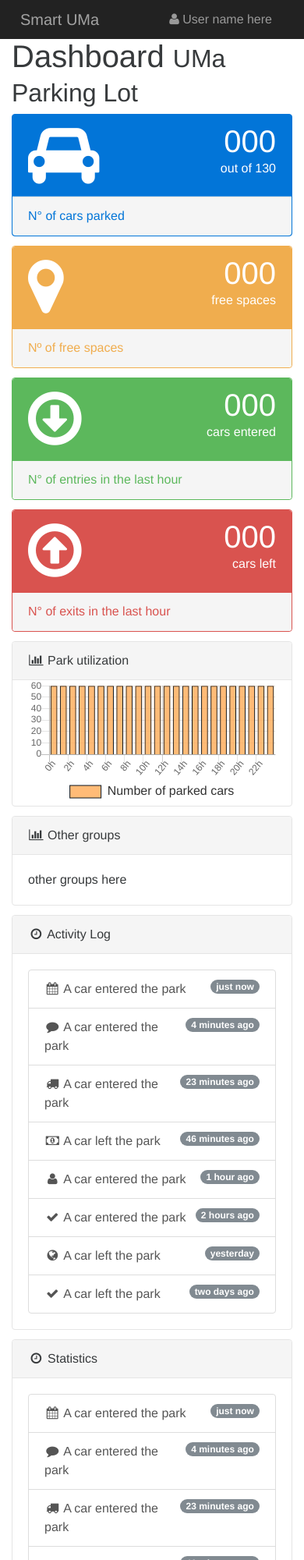
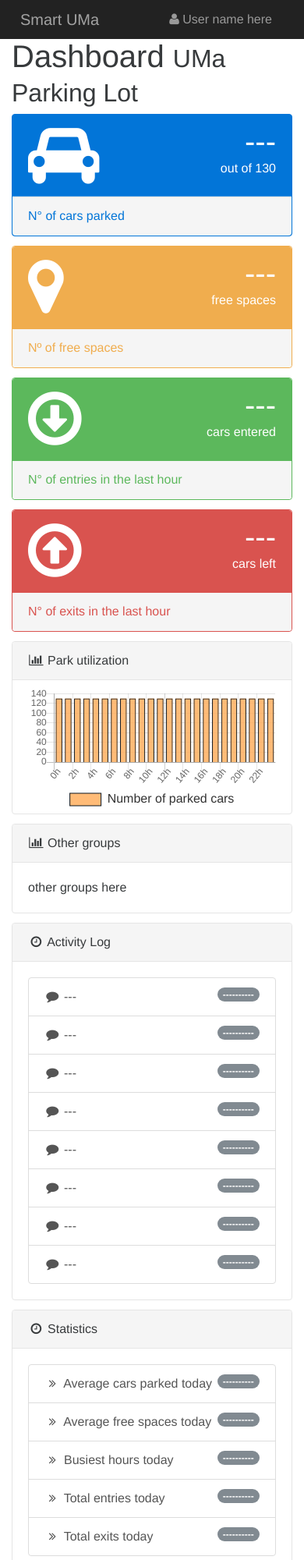
Before and after one commit to dcx2202/SmartUMa, a plain HTML site: page dashboard/index.html in a window 390 px wide. Shown: the top 2000 px of the page at 78% size. Drawn offline with nearby package versions, Linux system fonts and the light colour scheme; no server answers.

Commit message:
dashboard progress

```diff
--- a/dashboard/css/default.css
+++ b/dashboard/css/default.css
@@ -6,4 +6,5 @@ body {
   width: 90%;
   max-height: 450px;
   margin: 0 auto;
+  padding-top: 10px;
 }
--- a/dashboard/index.html
+++ b/dashboard/index.html
@@ -36,7 +36,7 @@
       <!-- Top Menu Items -->
       <div class="nav navbar-nav top-nav navbar-right pull-xs-right">
         <li class="nav-item">
-          <a href="#" class="nav-link" id='username' onclick="logout()">
+          <a class="nav-link" id='username' onclick="logout()">
             <i class="fa fa-user"></i>
             User name here
           </a>
@@ -67,13 +67,13 @@
                     <i class="fa fa-car fa-5x"></i>
                   </div>
                   <div class="col-xs-9 text-xs-right">
-                    <div class="huge" id='number_of_cars_parked'>000</div>
+                    <div class="huge" id='number_of_cars_parked'>---</div>
                     <div>out of 130</div>
                   </div>
                 </div>
               </div>
               <div class="card-footer card-default">
-                <a href="#">
+                <a>
                   <span class="pull-xs-left">N° of cars parked</span>
                   <span class="pull-xs-right"></span>
                   <div class="clearfix"></div>
@@ -89,13 +89,13 @@
                     <i class="fa fa-map-marker fa-5x"></i>
                   </div>
                   <div class="col-xs-9 text-xs-right">
-                    <div class="huge" id='number_of_free_spaces'>000</div>
+                    <div class="huge" id='number_of_free_spaces'>---</div>
                     <div>free spaces</div>
                   </div>
                 </div>
               </div>
               <div class="card-footer card-yellow">
-                <a href="#">
+                <a>
                   <span class="pull-xs-left">Nº of free spaces</span>
                   <span class="pull-xs-right"></span>
                   <div class="clearfix"></div>
@@ -111,13 +111,13 @@
                     <i class="fa fa-arrow-circle-o-down fa-5x"></i>
                   </div>
                   <div class="col-xs-9 text-xs-right">
-                    <div class="huge" id='number_of_entries_last_hour'>000</div>
+                    <div class="huge" id='number_of_entries_last_hour'>---</div>
                     <div>cars entered</div>
                   </div>
                 </div>
               </div>
               <div class="card-footer card-green">
-                <a href="#">
+                <a>
                   <span class="pull-xs-left">N° of entries in the last hour</span>
                   <span class="pull-xs-right"></span>
                   <div class="clearfix"></div>
@@ -133,13 +133,13 @@
                     <i class="fa fa-arrow-circle-o-up fa-5x"></i>
                   </div>
                   <div class="col-xs-9 text-xs-right">
-                    <div class="huge" id='number_of_exits_last_hour'>000</div>
+                    <div class="huge" id='number_of_exits_last_hour'>---</div>
                     <div>cars left</div>
                   </div>
                 </div>
               </div>
               <div class="card-footer card-red">
-                <a href="#">
+                <a>
                   <span class="pull-xs-left">N° of exits in the last hour</span>
                   <span class="pull-xs-right"></span>
                   <div class="clearfix"></div>
@@ -177,87 +177,75 @@
         <!-- /.row -->
 
         <div class="row">
-          <div class="col-xl-6 col-lg-12">
+          <div class="col-lg-6 col-sm-12">
             <div class="card card-default">
               <div class="card-header card-default">
                 <i class="fa fa-clock-o fa-fw"></i> Activity Log
               </div>
               <div class="card-block">
                 <div class="list-group">
-                  <a href="#" class="list-group-item">
-                    <span class="label label-pill label-default pull-xs-right">just now</span>
-                    <i class="fa fa-fw fa-calendar"></i> A car entered the park
+                  <a class="list-group-item">
+                    <span class="label label-pill label-default pull-xs-right" id='time_1'>----------</span>
+                    <i class="fa fa-fw fa-comment"></i> <span id='activity_1'> --- </span>
                   </a>
-                  <a href="#" class="list-group-item">
-                    <span class="label label-pill label-default pull-xs-right">4 minutes ago</span>
-                    <i class="fa fa-fw fa-comment"></i> A car entered the park
+                  <a class="list-group-item">
+                    <span class="label label-pill label-default pull-xs-right" id='time_2'>----------</span>
+                    <i class="fa fa-fw fa-comment"></i> <span id='activity_2'> --- </span>
                   </a>
-                  <a href="#" class="list-group-item">
-                    <span class="label label-pill label-default pull-xs-right">23 minutes ago</span>
-                    <i class="fa fa-fw fa-truck"></i> A car entered the park
+                  <a class="list-group-item">
+                    <span class="label label-pill label-default pull-xs-right" id='time_3'>----------</span>
+                    <i class="fa fa-fw fa-comment"></i> <span id='activity_3'> --- </span>
                   </a>
-                  <a href="#" class="list-group-item">
-                    <span class="label label-pill label-default pull-xs-right">46 minutes ago</span>
-                    <i class="fa fa-fw fa-money"></i> A car left the park
+                  <a class="list-group-item">
+                    <span class="label label-pill label-default pull-xs-right" id='time_4'>----------</span>
+                    <i class="fa fa-fw fa-comment"></i> <span id='activity_4'> --- </span>
                   </a>
-                  <a href="#" class="list-group-item">
-                    <span class="label label-pill label-default pull-xs-right">1 hour ago</span>
-                    <i class="fa fa-fw fa-user"></i> A car entered the park
+                  <a class="list-group-item">
+                    <span class="label label-pill label-default pull-xs-right" id='time_5'>----------</span>
+                    <i class="fa fa-fw fa-comment"></i> <span id='activity_5'> --- </span>
                   </a>
-                  <a href="#" class="list-group-item">
-                    <span class="label label-pill label-default pull-xs-right">2 hours ago</span>
-                    <i class="fa fa-fw fa-check"></i> A car entered the park
+                  <a class="list-group-item">
+                    <span class="label label-pill label-default pull-xs-right" id='time_6'>----------</span>
+                    <i class="fa fa-fw fa-comment"></i> <span id='activity_6'> --- </span>
                   </a>
-                  <a href="#" class="list-group-item">
-                    <span class="label label-pill label-default pull-xs-right">yesterday</span>
-                    <i class="fa fa-fw fa-globe"></i> A car left the park
+                  <a class="list-group-item">
+                    <span class="label label-pill label-default pull-xs-right" id='time_7'>----------</span>
+                    <i class="fa fa-fw fa-comment"></i> <span id='activity_7'> --- </span>
                   </a>
-                  <a href="#" class="list-group-item">
-                    <span class="label label-pill label-default pull-xs-right">two days ago</span>
-                    <i class="fa fa-fw fa-check"></i> A car left the park
+                  <a class="list-group-item">
+                    <span class="label label-pill label-default pull-xs-right" id='time_8'>----------</span>
+                    <i class="fa fa-fw fa-comment"></i> <span id='activity_8'> --- </span>
                   </a>
                 </div>
               </div>
             </div>
           </div>
-          <div class="col-xl-6 col-lg-12">
+          <div class="col-lg-6 col-sm-12">
             <div class="card card-default">
               <div class="card-header card-default">
                 <i class="fa fa-clock-o fa-fw"></i> Statistics
               </div>
               <div class="card-block">
                 <div class="list-group">
-                  <a href="#" class="list-group-item">
-                    <span class="label label-pill label-default pull-xs-right">just now</span>
-                    <i class="fa fa-fw fa-calendar"></i> A car entered the park
+                  <a class="list-group-item">
+                    <span class="label label-pill label-default pull-xs-right" id='average_parked_cars_today'>----------</span>
+                    <i class="fa fa-fw fa-angle-double-right"></i> Average cars parked today
                   </a>
-                  <a href="#" class="list-group-item">
-                    <span class="label label-pill label-default pull-xs-right">4 minutes ago</span>
-                    <i class="fa fa-fw fa-comment"></i> A car entered the park
+                  <a class="list-group-item">
+                    <span class="label label-pill label-default pull-xs-right" id='average_free_spaces_today'>----------</span>
+                    <i class="fa fa-fw fa-angle-double-right"></i> Average free spaces today
                   </a>
-                  <a href="#" class="list-group-item">
-                    <span class="label label-pill label-default pull-xs-right">23 minutes ago</span>
-                    <i class="fa fa-fw fa-truck"></i> A car entered the park
+                  <a class="list-group-item">
+                    <span class="label label-pill label-default pull-xs-right" id='busiest_hours_today'>----------</span>
+                    <i class="fa fa-fw fa-angle-double-right"></i> Busiest hours today
                   </a>
-                  <a href="#" class="list-group-item">
-                    <span class="label label-pill label-default pull-xs-right">46 minutes ago</span>
-                    <i class="fa fa-fw fa-money"></i> A car left the park
+                  <a class="list-group-item">
+                    <span class="label label-pill label-default pull-xs-right" id='total_entries_today'>----------</span>
+                    <i class="fa fa-fw fa-angle-double-right"></i> Total entries today
                   </a>
-                  <a href="#" class="list-group-item">
-                    <span class="label label-pill label-default pull-xs-right">1 hour ago</span>
-                    <i class="fa fa-fw fa-user"></i> A car entered the park
-                  </a>
-                  <a href="#" class="list-group-item">
-                    <span class="label label-pill label-default pull-xs-right">2 hours ago</span>
-                    <i class="fa fa-fw fa-check"></i> A car entered the park
-                  </a>
-                  <a href="#" class="list-group-item">
-                    <span class="label label-pill label-default pull-xs-right">yesterday</span>
-                    <i class="fa fa-fw fa-globe"></i> A car left the park
-                  </a>
-                  <a href="#" class="list-group-item">
-                    <span class="label label-pill label-default pull-xs-right">two days ago</span>
-                    <i class="fa fa-fw fa-check"></i> A car left the park
+                  <a class="list-group-item">
+                    <span class="label label-pill label-default pull-xs-right" id='total_exits_today'>----------</span>
+                    <i class="fa fa-fw fa-angle-double-right"></i> Total exits today
                   </a>
                 </div>
               </div>
@@ -269,10 +257,10 @@
         <!-- /.container-fluid -->
 
       </div>
-      <!-- /#page-wrapper -->
+      <!-- /page-wrapper -->
 
     </div>
-    <!-- /#wrapper -->
+    <!-- /wrapper -->
 
     <script src='js/scripts.js'></script>
 
--- a/dashboard/js/scripts.js
+++ b/dashboard/js/scripts.js
@@ -2,8 +2,9 @@
 //requests nao acumularem caso um deles demore a executar
 
 var timeout_timer = 2000;
-var source_url = 'http://84.23.208.186:25000'
+var source_url = 'http://84.23.208.186:25000';
 
+/*
 function getNumberOfCars() {
   $.ajax({
     type: "get",
@@ -148,8 +149,70 @@ function getFullLog() {
 function logout() {
   window.alert("logout!")
 }
+*/
 
-function drawGraph(data_array) {
+function getMainPackage() {
+  $.ajax({
+    type: "get",
+    url: source_url + "/main_data_package",
+    success: function (data) {
+      //console.log the response
+      console.log(data);
+      updateFields(data)
+      setTimeout(function () {
+        getMainPackage();
+      }, timeout_timer);
+    },
+    error: function () {
+      setTimeout(function () {
+        console.log('error');
+        getMainPackage();
+      }, timeout_timer);
+    }
+  });
+}
+
+function updateFields(data) {
+  var text = "";
+  data['Busiest hours today'].forEach(element => {
+    text += element + "h" + " ";
+  });
+
+  $('#busiest_hours_today').text(text);
+  $('#number_of_cars_parked').text(data['Number of cars parked']);
+  $('#number_of_free_spaces').text(data['Number of free spaces']);
+  $('#number_of_entries_last_hour').text(data['Number of entries in the last hour']);
+  $('#number_of_exits_last_hour').text(data['Number of exits in the last hour']);
+  $('#number_of_spaces').text(data['Number of spaces']);
+  $('#total_entries_today').text(data['Number of entries today']);
+  $('#total_exits_today').text(data['Number of exits today']);
+  $('#average_free_spaces_today').text(data['Average number of free spaces today']);
+  $('#average_parked_cars_today').text(data['Average number of cars parked today']);
+
+  updateActivityLog(data);
+  updateGraph(data['Number of cars parked today hourly']);
+}
+
+function updateActivityLog(data) {
+  $('#activity_1').text(data['Activity log'][0]['event']);
+  $('#time_1').text(data['Activity log'][0]['time']);
+  $('#activity_2').text(data['Activity log'][1]['event']);
+  $('#time_2').text(data['Activity log'][1]['time']);
+  $('#activity_3').text(data['Activity log'][2]['event']);
+  $('#time_3').text(data['Activity log'][2]['time']);
+  $('#activity_4').text(data['Activity log'][3]['event']);
+  $('#time_4').text(data['Activity log'][3]['time']);
+  $('#activity_5').text(data['Activity log'][4]['event']);
+  $('#time_5').text(data['Activity log'][4]['time']);
+  $('#activity_6').text(data['Activity log'][5]['event']);
+  $('#time_6').text(data['Activity log'][5]['time']);
+  $('#activity_7').text(data['Activity log'][6]['event']);
+  $('#time_7').text(data['Activity log'][6]['time']);
+  $('#activity_8').text(data['Activity log'][7]['event']);
+  $('#time_8').text(data['Activity log'][7]['time']);
+}
+
+function drawGraph() {
 
   //get the bar chart canvas
   var ctx = $("#bar-chartcanvas");
@@ -158,7 +221,7 @@ function drawGraph(data_array) {
   var borders = new Array(24);
   var labels = new Array(24);
   for (var i = 0; i < 24; i++) {
-    n_carros[i] = 60;
+    n_carros[i] = 130;
     colors[i] = "rgba(255,170,86,0.8)";
     borders[i] = "rgba(10,20,30,1)";
     labels[i] = i + "h";
@@ -199,14 +262,37 @@ function drawGraph(data_array) {
   };
 
   //create Chart class object
-  var chart = new Chart(ctx, {
+  chart = new Chart(ctx, {
     type: "bar",
     data: data,
     options: options
   });
 };
 
+function updateGraph(data_array) {
+  //console.log(data_array);
+
+  //remove old data
+  for (var i = 0; i < 24; i++) {
+    chart.data.labels.pop();
+    chart.data.datasets.forEach((dataset) => {
+      dataset.data.pop();
+    });
+  }
+
+  //add new data
+  for (var i = 0; i < 24; i++) {
+    chart.data.labels.push(i + "h");
+    chart.data.datasets.forEach((dataset) => {
+      dataset.data.push(data_array[i]);
+    });
+  }
+  chart.update(0);
+  //console.log(chart);
+}
+
 //Call functions
 
-getNumberOfCars();
+//getNumberOfCars();
 drawGraph();
+getMainPackage();
```
